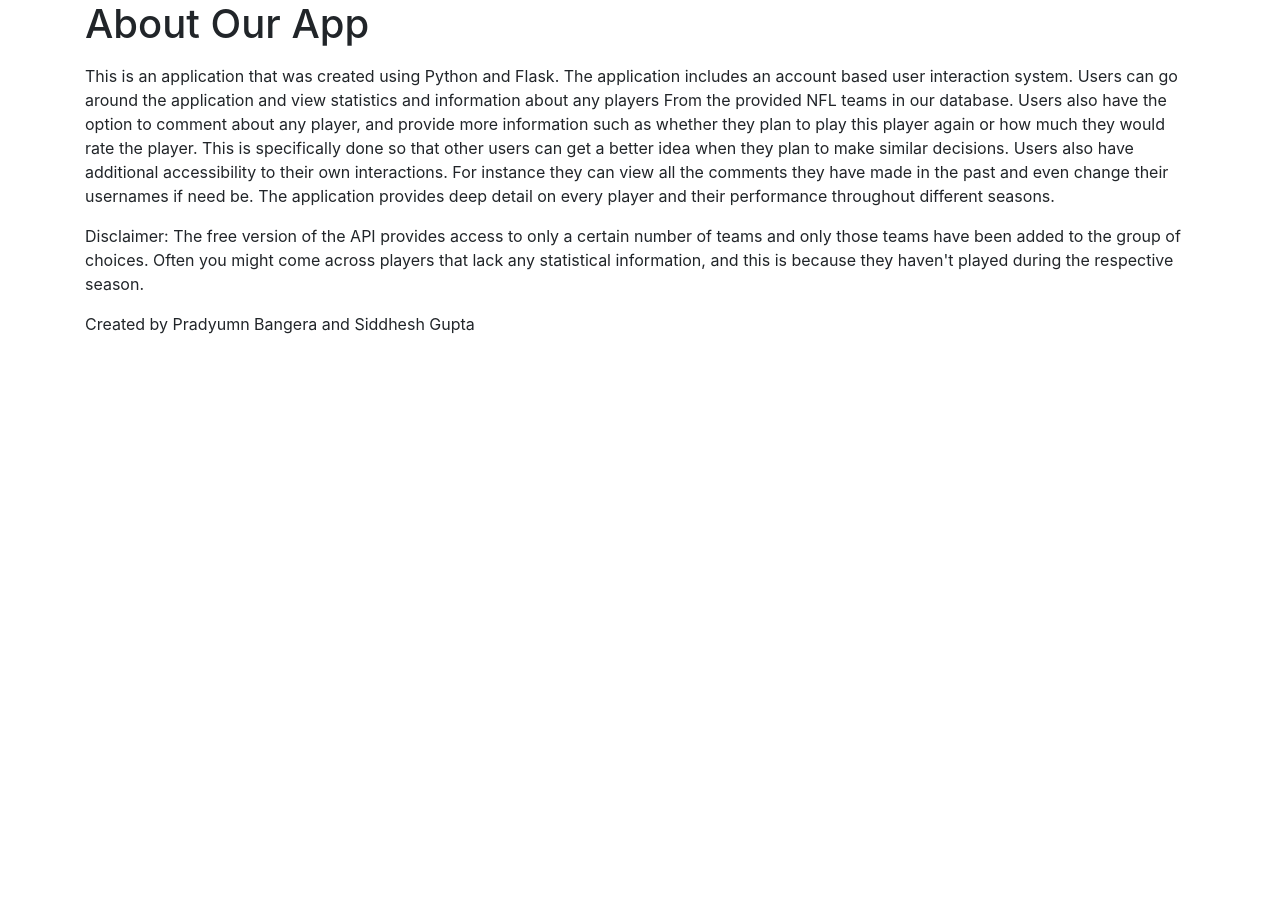
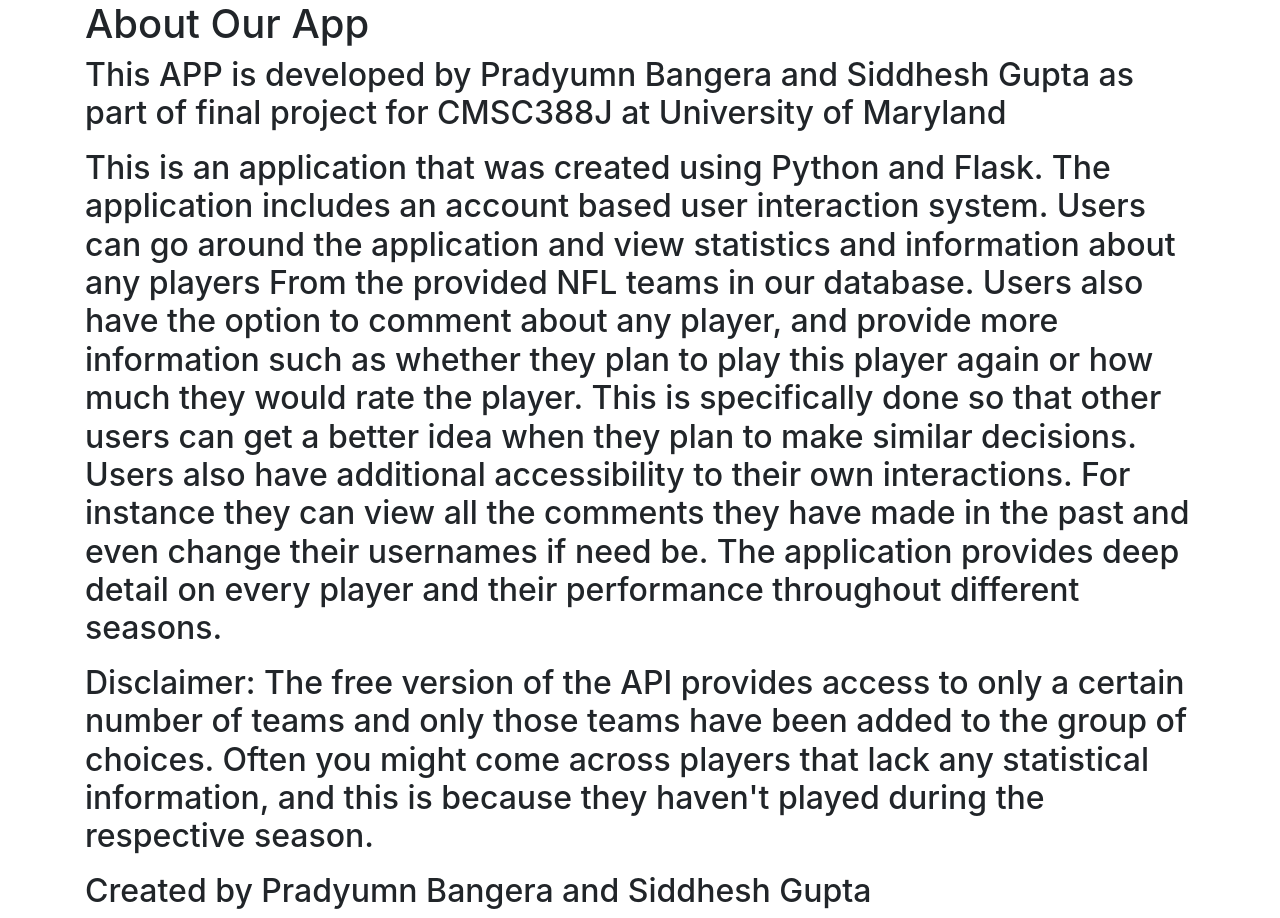
Before and after one commit to GuptaSiddhesh/Football-Rating-and-Review, a Flask app: page /about in a window 1280 px wide. Shown: the part 56-974 px from the top of the page. Before the commit the page ends 390 px from the top, so only its background shows below. Run offline with Flask 2, Linux system fonts and the light colour scheme; some libraries are stand-ins or nearby versions.

Commit message:
Update about.html

```diff
--- a/flask_app/templates/about.html
+++ b/flask_app/templates/about.html
@@ -1,6 +1,7 @@
 {% extends "header.html" %}
 {% block content %}
     <h1>About Our App</h1>
+    <h2>This APP is developed by Pradyumn Bangera and Siddhesh Gupta as part of final project for CMSC388J at University of Maryland
     <p></p>
        This is an application that was created using Python and Flask. The application includes an account based user
     interaction system. Users can go around the application and view statistics and information about any players From
```
